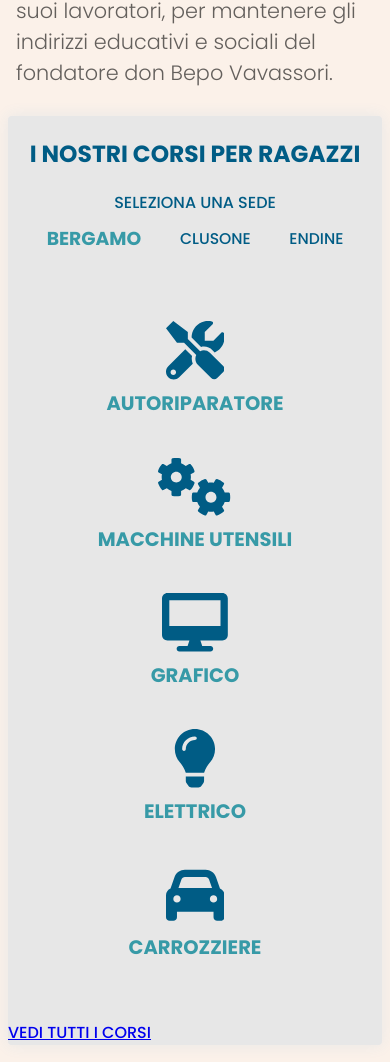
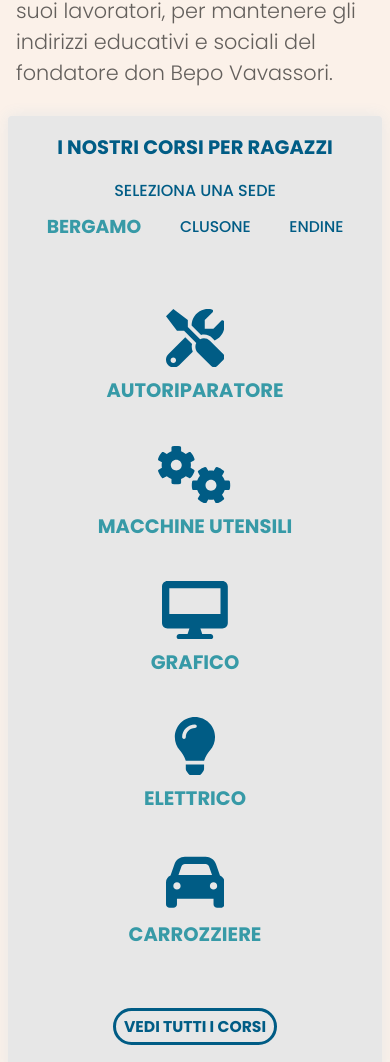
Before and after one commit to Laaouatni/afpCSS, a plain HTML site: page index.html in a window 390 px wide. Shown: the part 827-1889 px from the top of the page. Drawn offline with Linux system fonts and the light colour scheme.

Commit message:
Update index.css

```diff
--- a/index.css
+++ b/index.css
@@ -161,7 +161,7 @@ header {
 
 #corsi-header {
     color: var(--afp-blue);
-    font-size: 6vw;
+    font-size: 3vw;
 }
 
 .center-vertical {
@@ -291,6 +291,30 @@ svg {
     filter: blur(0) !important;
 }
 
+#btn-corsi-div {
+    display: grid;
+    place-content: center;
+}
+
+#btn-corsi-div a {
+    font-size: 1.3vw;
+    border-radius: 5vw;
+    border: 0.5vw solid var(--afp-blue);
+    padding: 1vw 2vw;
+    color: var(--afp-blue);
+    text-decoration: none;
+    font-weight: bold;
+    margin-bottom: 2em;
+    transition-duration: 0.2s;
+}
+
+#btn-corsi-div a:hover {
+    transform: scale(1.2);
+    transition-duration: 0.3s;
+    color: white;
+    background-color: var(--afp-blue);
+}
+
 @media (max-width: 900px) {
     .nav-links {
         font-size: 0.8em;
@@ -303,6 +327,9 @@ svg {
         flex-wrap: wrap;
         flex-direction: column-reverse;
         justify-content: center;
+    }
+    #corsi-header {
+        font-size: 4vw;
     }
 }
 
@@ -355,6 +382,9 @@ svg {
 }
 
 @media (max-width: 550px) {
+    #corsi-header {
+        font-size: 5vw;
+    }
     .nav-links {
         display: none;
     }
@@ -412,6 +442,10 @@ svg {
     .div-sedi {
         font-size: 4vw;
     }
+    #btn-corsi-div a {
+        font-size: 4vw;
+        border-width: 1vw;
+    }
 }
 
 @keyframes enter-active {
```
